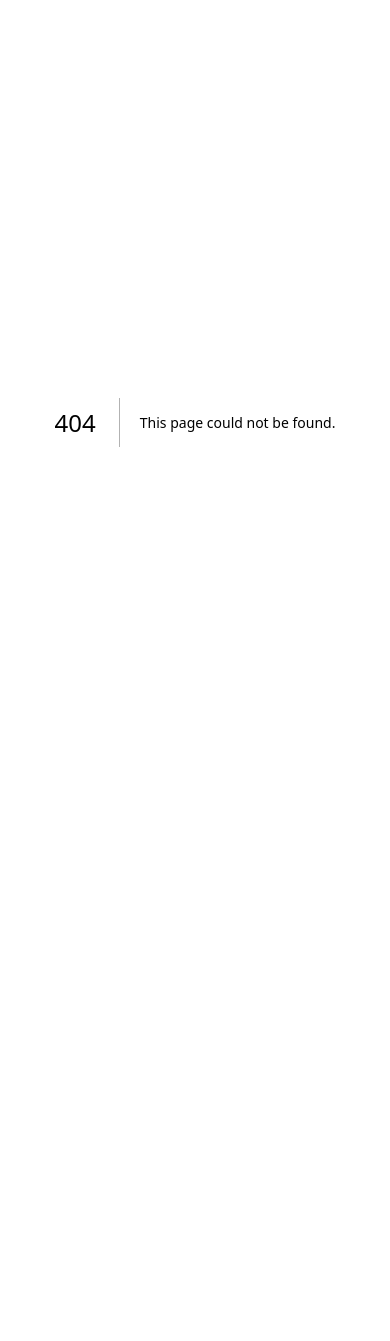
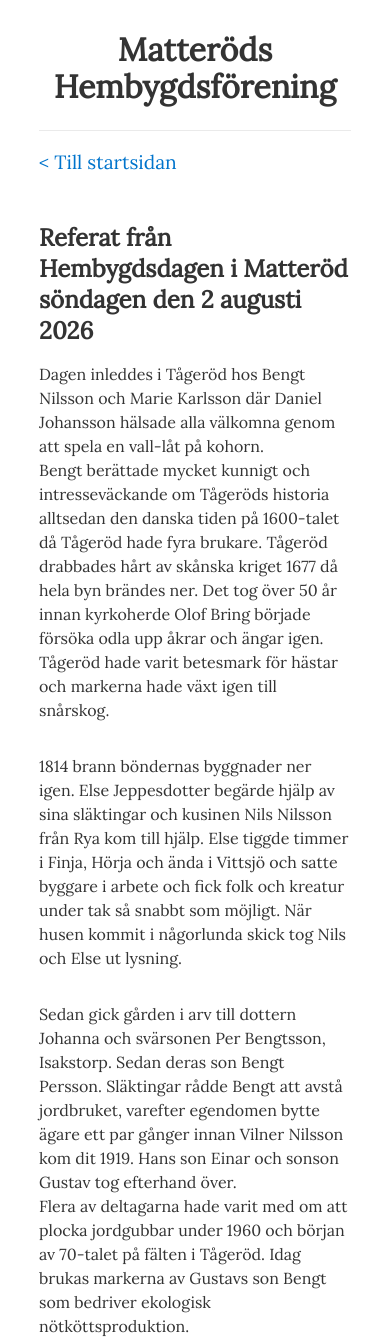
Before and after one commit to karlskag/hembygd-web, a Next.js app: page /referat/2026 in a window 390 px wide. Before the commit this address had no page. Shown: the top 1341 px of the page. Before the commit the page ends 844 px from the top, so only its background shows below. Built offline with nearby package versions, Linux system fonts and the light colour scheme.

Commit message:
add referat 26 and change mobile font size

```diff
--- /dev/null
+++ b/pages/referat/2026.js
@@ -0,0 +1,185 @@
+import styles from "../../styles/Home.module.css";
+import Head from "next/head";
+import Link from "next/link";
+import Image from "../../src/components/Image";
+
+const YearlyStory = () => {
+  return (
+    <div className={styles.container}>
+      <Head>
+        <title>Matteröds Hembygdsförening</title>
+      </Head>
+
+      <main className={styles.main}>
+        <div
+          style={{
+            paddingBottom: "0.5rem",
+            borderBottom: "1px solid #eaeaea",
+          }}
+        >
+          <h1 className={styles.title}>
+            Matteröds Hembygdsförening
+          </h1>
+        </div>
+
+        <p className={styles.link}>
+          <Link href="/">
+            {"< Till startsidan"}
+          </Link>
+        </p>
+
+        <h2>
+          Referat från Hembygdsdagen i Matteröd söndagen den 2 augusti 2026
+        </h2>
+
+        <p className={styles.description}>
+          Dagen inleddes i Tågeröd hos Bengt Nilsson och Marie Karlsson där
+          Daniel Johansson hälsade alla välkomna genom att spela en vall-låt på
+          kohorn.
+          <br />
+          Bengt berättade mycket kunnigt och intresseväckande om Tågeröds
+          historia alltsedan den danska tiden på 1600-talet då Tågeröd hade
+          fyra brukare. Tågeröd drabbades hårt av skånska kriget 1677 då hela
+          byn brändes ner. Det tog över 50 år innan kyrkoherde Olof Bring
+          började försöka odla upp åkrar och ängar igen. Tågeröd hade varit
+          betesmark för hästar och markerna hade växt igen till snårskog.
+        </p>
+
+        <p className={styles.description}>
+          1814 brann böndernas byggnader ner igen. Else Jeppesdotter begärde
+          hjälp av sina släktingar och kusinen Nils Nilsson från Rya kom till
+          hjälp. Else tiggde timmer i Finja, Hörja och ända i Vittsjö och satte
+          byggare i arbete och fick folk och kreatur under tak så snabbt som
+          möjligt. När husen kommit i någorlunda skick tog Nils och Else ut
+          lysning.
+        </p>
+
+        <p className={styles.description}>
+          Sedan gick gården i arv till dottern Johanna och svärsonen Per
+          Bengtsson, Isakstorp. Sedan deras son Bengt Persson. Släktingar rådde
+          Bengt att avstå jordbruket, varefter egendomen bytte ägare ett par
+          gånger innan Vilner Nilsson kom dit 1919. Hans son Einar och sonson
+          Gustav tog efterhand över.
+          <br />
+          Flera av deltagarna hade varit med om att plocka jordgubbar under
+          1960 och början av 70-talet på fälten i Tågeröd. Idag brukas markerna
+          av Gustavs son Bengt som bedriver ekologisk nötköttsproduktion.
+        </p>
+
+        <p className={styles.description}>
+          Det hanns även med att bese kvarnhjulet och dammen vid Tågeröds kvarn
+          och resterna av två torp. Några hann även titta in i Gustavs
+          snickeriverkstad.
+        </p>
+
+        <p className={styles.description}>
+          Efter en välsmakande måltid på Tostarps pensionat blev det årsmöte i
+          Matteröds församlingshem.
+        </p>
+
+        <p className={styles.description}>
+          Daniel Johansson avgick som ordförande och i hans ställe valdes Anna
+          Skagersten. Bo Nilsson blev vald till sekr. och Maivi Larsson kassör.
+          Övriga ledamöter i styrelsen Majlis Risberg och Karl Skagersten.
+          <br />
+          Daniel avtackades för sina 43 år i styrelsen, varav 22 år som ordf.,
+          med en specialgrep som byasnickaren Lennart Nilsson, Deleberga,
+          tillverkat. Bo Nilsson framförde föreningens tack till Daniel för hans
+          långvariga, entusiasmerande och engagerande arbete i föreningen och
+          hoppades att det fortsätter fast kanske i någon annan form än
+          styrelsearbete.
+        </p>
+
+        <p className={styles.description}>
+          Eftermiddagens högtidstalare var riksspelmannen och
+          folkmusikforskaren Sven Midgren, Onslunda. Han berättade om Signe
+          Wille&apos;n (1884–1951), folkskollärare, kantor och
+          samhällsomstörtare i Brösarp.
+        </p>
+
+        <p className={styles.description}>
+          Hon hade stort intresse för folkmusik och var med och startade det
+          första spelmanslaget på Österlen och i Skåne. Hon var en prästdotter
+          från Närke som efter examen i Kalmar till lärare och kantor gifte sig
+          med läraren Ivar Kjörling 1908. De fick ett barn men Ivar dog i
+          tuberkulos 1910. Signe fick tjänst i Västra Bränner skola från
+          höstterminen 1910 till vårterminen 1920. Deras barn dog 1911.
+        </p>
+
+        <p className={styles.description}>
+          Signe gifte om sig 1912 med Johan Thelander, född 1886 i det då
+          nybyggda godtemplarhuset i Isakstorp. Johans föräldrar (Thelander
+          Johansson-Gustava Nilsson) tog sedan över en gård i Svenstorp efter
+          Thelanders föräldrar. Gården brukas idag av Lena och Kennet Nilsson.
+          Signe och Johan fick sex barn, varav ett dog efter fyra månader.
+        </p>
+
+        <p className={styles.description}>
+          Signe var en stor nykterhetsivrare och det kan antas att hon
+          engagerade sig i den lokala godtemplarföreningen Logen Viktor
+          (1884–1926). Handlaren Joh. N. Thomson var ordf. i föreningen och
+          ledde en sångkör. Hans son Rudolf Thomson, som syns på bilden från
+          Västra Bränners skola 1910 stående i andra raden till vänster om
+          fröken Signe, blev kanske inspirerad av henne att börja spela fiol.
+          Denna fiol användes idag av Olof Bergström!
+        </p>
+
+        <div>
+          <div className={styles.imageContainer}>
+            <Image fullWidth url={'/images/v-branners-skola.png'} alt={'V Bränners skola 1910'}/>
+          </div>
+          <p>
+            Västra Bränner skola hösten 1910, klicka på bilden för att förstora.
+          </p>
+        </div>
+
+        <p className={styles.description}>
+          Signes man Johan dog 1926. Signe flyttade till Brösarp och fick en
+          kombinerad kantors- och lärartjänst där. Hon samlade in folkmusik och
+          notböcker skrivna redan från tidigt 1800-tal. Denna notsamling finns
+          idag på Kulturen i Lund dit hon skänkte eller sålde häftena.
+        </p>
+
+        <p className={styles.description}>
+          Förutom nykterhetsarbetet och folkmusikinsamlandet engagerade hon sig
+          i arbetarrörelsen på Österlen. Det hände att hon spelade på dansbanor
+          på fredag- och lördagkvällar och på söndagar i kyrkan. Hon tog i
+          upptuktelse husbönder som gjort pigor gravida.
+        </p>
+
+        <p className={styles.description}>
+          Signe fick kritik av skolstyrelsen som skickade henne på
+          sinnesundersökning i Lund. Detta klarade hon med toppbetyg. Sedan kom
+          hon tillbaka med papper på att hon var fullt frisk. Det kunde däremot
+          inte skolstyrelsens ordf. visa upp!
+          <br />
+          Julen 1951 spelade hon på en skolavslutning. Därefter fick hon en
+          hjärtinfarkt och avled kort efteråt.
+        </p>
+
+        <p className={styles.description}>
+          Sven Midgren och Släktbandet underhöll med flera stycken ur visskatten
+          som Signe samlat in, både före, under och efter föredraget. Efter en
+          paus för förtäring vid kaffebordet avslutade Släktbandet årets
+          hembygdsdag med ytterligare musik.
+        </p>
+
+        <p className={styles.description}>
+          Referent: Bo Nilsson
+        </p>
+
+        <p className={styles.link}>
+          <Link href="/">
+            {"< Till startsidan"}
+          </Link>
+        </p>
+      </main>
+
+      <footer className={styles.footer}>
+        Styrelsen genom: Daniel Johansson, tel. 0704-38 30 48, Majvi Larsson, tel. 076-584 04 43
+      </footer>
+    </div>
+  );
+};
+
+export default YearlyStory;
--- a/styles/Home.module.css
+++ b/styles/Home.module.css
@@ -1,12 +1,12 @@
 @value regularFontSize: 1.4rem;
-@value regularFontSizeMobile: 1.2rem;
+@value regularFontSizeMobile: 1rem;
 @value h1FontSize: 3rem;
-@value h1FontSizeMobile: 2rem;
+@value h1FontSizeMobile: 1.8rem;
 @value h2FontSize: 1.8rem;
-@value h2FontSizeMobile: 1.6rem;
+@value h2FontSizeMobile: 1.4rem;
 
 .container {
-  padding: 0 20vw;
+  padding: 0 15vw;
 }
 
 .container h2 {
@@ -176,6 +176,18 @@
   width: 48%;
 }
 
+.coloredContainer {
+  padding: 20px 30px;
+  margin: 0 -30px;
+  background-color: #F3F4F6;
+  border-radius: 10px;
+}
+
+.coloredContainer h2 {
+  margin: 0;
+  margin-top: 16px;
+}
+
 @media (max-width: 1000px) {
   .imageContainer {
     flex-direction: column;
@@ -215,4 +227,8 @@
   .label {
     font-size: 1.1rem;
   }
+  .coloredContainer {
+    margin: 0 -10vw;
+    border-radius: 0;
+  }
 }
```
Also changed, not shown: pages/index.js (+4 -8 lines), 1 other file (tests, documents, lock files or other folders).
